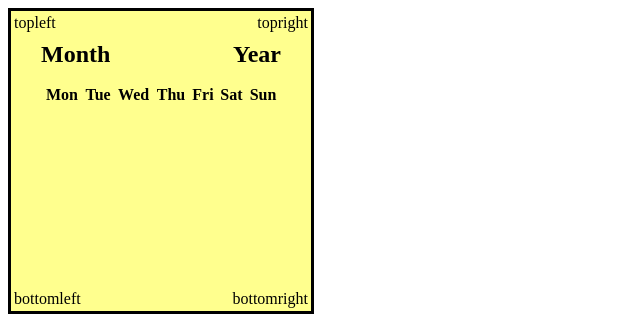
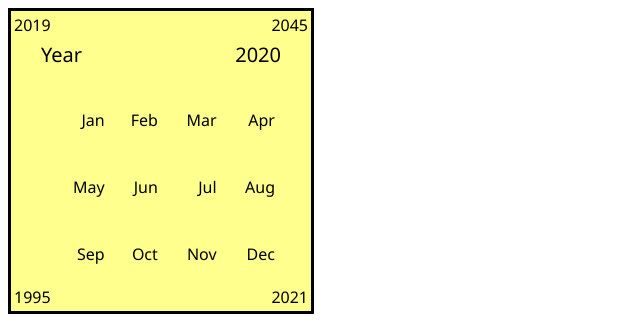
Before and after one commit to baclemen/widget_detector, a browser extension: page datepickerwidget/datepickerwidget.html in a window 1280 px wide. Shown: the top 332 px of the page, without its empty margins (0-640 px from the left). Drawn offline with nearby package versions, Linux system fonts and the light colour scheme.

Commit message:
scrolling works, pinchtest

```diff
--- a/datepickerwidget/datepickerwidget.css
+++ b/datepickerwidget/datepickerwidget.css
@@ -1,8 +1,14 @@
+
 [id="mon"]{
-
-    display: inline-block;
-    margin: 10%;
-    margin-bottom: 5%;
+    position: relative;
+    display: block !important;
+    top: 0;
+    left: 0;
+    margin-left: 10% !important;
+    margin-top: 10% !important;
+    margin-bottom: 5% !important;
+    font-size: 1.25em !important;
+    font-family: 'Segoe UI', Tahoma, Geneva, Verdana, sans-serif;
 
 }
 
@@ -12,28 +18,47 @@
     right: 0;
     margin: 10%;
     margin-bottom: 5%;
-    display: inline-block;
+    display: inline-block !important;
+    font-size: 1.25em !important;
+    font-family: 'Segoe UI', Tahoma, Geneva, Verdana, sans-serif;
 }
 [id="pickercontainer"]{
-    position: relative;
-    display: inline-block;
+    position: relative !important;
+    display: block;
     left: auto;
     right: auto;
     width: 300px;
     height: 300px;
     background-color: rgb(255, 255, 142);
     border: 3px solid black;
+    z-index: 1000000;
+    font-family: 'Segoe UI', Tahoma, Geneva, Verdana, sans-serif;
 }
 [id="pickertable"]{
     margin-left: auto;
     margin-right: auto;
     width: 80%;
+    height: 70%;
     font-size: 1em;
+    border: 0;
 }
-[class="navdat"]{
+
+[class="pickertablerow"]{
+    text-align: right !important;
+}
+
+table[class="cbdatepicker"], tr[class="cbdatepicker"], td[class="cbdatepicker"], th[class="cbdatepicker"]{
+    font-family: 'Segoe UI', Tahoma, Geneva, Verdana, sans-serif !important;
+    text-align: right !important;
+    padding: 0 !important;
+    border: 0;
+    background-color: rgb(255, 255, 142);
+}
+
+p[class="navdat"]{
     display: inline;
     position: absolute;
-    margin: 1%;
+    margin: 1% !important;
 }
 [id="navtopleft"]{
     top:0;
--- a/datepickerwidget/datepickerwidget.html
+++ b/datepickerwidget/datepickerwidget.html
@@ -5,75 +5,74 @@
     <script src='../thirdParty/zingtouch/dist/zingtouch.min.js'></script>
     <link rel="stylesheet" type="text/css" href="datepickerwidget.css">
 
-
         <div id="pickercontainer">
             <p class="navdat" id="navtopleft">topleft</p>
             <p class="navdat" id="navtopright">topright</p>
-        <h2 id="mon">Month</h1>
-        <h2 id="yea">Year</h2>
-        <table id="pickertable">
-            <tr>
-                <th>Mon</th>
-                <th>Tue</th>
-                <th>Wed</th>
-                <th>Thu</th>
-                <th>Fri</th>
-                <th>Sat</th>
-                <th>Sun</th>
+            <p id="mon">Month</p>
+            <p id="yea">Year</p>
+            <table id="pickertable" class="cbdatepicker">
+                <tr class="cbdatepicker" id="cbdatepickerheader">
+                    <th class="cbdatepicker">Mon</th>
+                    <th class="cbdatepicker">Tue</th>
+                    <th class="cbdatepicker">Wed</th>
+                    <th class="cbdatepicker">Thu</th>
+                    <th class="cbdatepicker">Fri</th>
+                    <th class="cbdatepicker">Sat</th>
+                    <th class="cbdatepicker">Sun</th>
                 </tr>
-            <tr>
-                <td id="d00" onclick="clickevent()"></td>
-                <td id="d01"></td>
-                <td id="d02"></td>
-                <td id="d03"></td>
-                <td id="d04"></td>
-                <td id="d05"></td>
-                <td id="d06"></td>
+                <tr class="cbdatepicker">
+                    <td class="cbdatepicker" id="d00" ></td>
+                    <td class="cbdatepicker" id="d01"></td>
+                    <td class="cbdatepicker" id="d02"></td>
+                    <td class="cbdatepicker" id="d03"></td>
+                    <td class="cbdatepicker" id="d04"></td>
+                    <td class="cbdatepicker" id="d05"></td>
+                    <td class="cbdatepicker" id="d06"></td>
                 </tr>
-            <tr>
-                <td id="d10"></td>
-                <td id="d11"></td>
-                <td id="d12"></td>
-                <td id="d13"></td>
-                <td id="d14"></td>
-                <td id="d15"></td>
-                <td id="d16"></td>
+                <tr class="cbdatepicker">
+                    <td class="cbdatepicker" id="d10"></td>
+                    <td class="cbdatepicker" id="d11"></td>
+                    <td class="cbdatepicker" id="d12"></td>
+                    <td class="cbdatepicker" id="d13"></td>
+                    <td class="cbdatepicker" id="d14"></td>
+                    <td class="cbdatepicker" id="d15"></td>
+                    <td class="cbdatepicker" id="d16"></td>
                 </tr>
-            <tr>
-                <td id="d20"></td>
-                <td id="d21"></td>
-                <td id="d22"></td>
-                <td id="d23"></td>
-                <td id="d24"></td>
-                <td id="d25"></td>
-                <td id="d26"></td>
+                <tr class="cbdatepicker">
+                    <td class="cbdatepicker" id="d20"></td>
+                    <td class="cbdatepicker" id="d21"></td>
+                    <td class="cbdatepicker" id="d22"></td>
+                    <td class="cbdatepicker" id="d23"></td>
+                    <td class="cbdatepicker" id="d24"></td>
+                    <td class="cbdatepicker" id="d25"></td>
+                    <td class="cbdatepicker" id="d26"></td>
                 </tr>
-            <tr>
-                <td id="d30"></td>
-                <td id="d31"></td>
-                <td id="d32"></td>
-                <td id="d33"></td>
-                <td id="d34"></td>
-                <td id="d35"></td>
-                <td id="d36"></td>
+                <tr class="cbdatepicker">
+                    <td class="cbdatepicker" id="d30"></td>
+                    <td class="cbdatepicker" id="d31"></td>
+                    <td class="cbdatepicker" id="d32"></td>
+                    <td class="cbdatepicker" id="d33"></td>
+                    <td class="cbdatepicker" id="d34"></td>
+                    <td class="cbdatepicker" id="d35"></td>
+                    <td class="cbdatepicker" id="d36"></td>
                 </tr>
-            <tr>
-                <td id="d40"></td>
-                <td id="d41"></td>
-                <td id="d42"></td>
-                <td id="d43"></td>
-                <td id="d44"></td>
-                <td id="d45"></td>
-                <td id="d46"></td>
+                <tr class="cbdatepicker">
+                    <td class="cbdatepicker" id="d40"></td>
+                    <td class="cbdatepicker" id="d41"></td>
+                    <td class="cbdatepicker" id="d42"></td>
+                    <td class="cbdatepicker" id="d43"></td>
+                    <td class="cbdatepicker" id="d44"></td>
+                    <td class="cbdatepicker" id="d45"></td>
+                    <td class="cbdatepicker" id="d46"></td>
                 </tr>
-            <tr>
-                <td id="d50"></td>
-                <td id="d51"></td>
-                <td id="d52"></td>
-                <td id="d53"></td>
-                <td id="d54"></td>
-                <td id="d55"></td>
-                <td id="d56"></td>
+                <tr class="cbdatepicker">
+                    <td class="cbdatepicker" id="d50"></td>
+                    <td class="cbdatepicker" id="d51"></td>
+                    <td class="cbdatepicker" id="d52"></td>
+                    <td class="cbdatepicker" id="d53"></td>
+                    <td class="cbdatepicker" id="d54"></td>
+                    <td class="cbdatepicker" id="d55"></td>
+                    <td class="cbdatepicker" id="d56"></td>
                 </tr>
             </table>
             <p class="navdat" id="navbotleft">bottomleft</p>
--- a/datepickerwidget/datepickerwidget.js
+++ b/datepickerwidget/datepickerwidget.js
@@ -1,13 +1,16 @@
 //this is where i do date picker interaction
 
 const monthNames = ["January", "February", "March", "April", "May", "June", "July", "August", "September", "October", "November", "December"];
+const monthNamesshort = ["Jan", "Feb", "Mar", "Apr", "May", "Jun", "Jul", "Aug", "Sep", "Oct", "Nov", "Dec"];
 var globdate = new Date();
+var globview = 0 //0 : month , 1 : year, 2: 25 years
+var globviewmax = 1;
 //today.setDate(today.getDate() - 1);
 
 
-// console.log(globdate);
-// viewchange(globdate,1);
-// addlisteners();
+console.log(globdate);
+viewchange(globdate,1);
+addlisteners();
 
 
 
@@ -54,7 +57,7 @@ function writemonth(date){
     const datemp = new Date((date.getMonth()+1) + ' 1 ' + date.getFullYear())
     console.log(datemp)
     x = findpos(datemp);
-    console.log(x);
+    console.log("writemonth");
     var rowtemp = x.row;
     var linetemp = x.line;
 
@@ -75,18 +78,47 @@ function writemonth(date){
             break
         }
     }
+
+}
+
+function writeyear(date){
+
+    globview = 1;
+    var d = 0;
+
+    document.getElementById("yea").innerHTML = date.getFullYear();
+    document.getElementById("mon").innerHTML = " Year ";
+
+    document.getElementById("cbdatepickerheader").style.display="none"
+
+    for(var i = 1; i<4; i++){
+        for(var j = 1; j<5; j++){
+            setField(i,j,monthNames[d].substring(0,3));
+            d++;
+        }
+    }
+
 }
 
 function writecorners(date){
+
     var navtopleft = document.getElementById("navtopleft");
     var navtopright = document.getElementById("navtopright");
     var navbotleft = document.getElementById("navbotleft");
     var navbotright = document.getElementById("navbotright");
 
+    if(globview == 0){
     navtopleft.innerHTML = monthNames[(date.getMonth()-1+12)%12];
     navbotright.innerHTML = monthNames[(date.getMonth()+1)%12];
     navtopright.innerHTML = date.getFullYear() + 1;
     navbotleft.innerHTML = date.getFullYear() - 1;
+    }
+    else if(globview == 1){
+        navtopleft.innerHTML = date.getFullYear() - 1;
+        navbotright.innerHTML = date.getFullYear() + 1;
+        navtopright.innerHTML = date.getFullYear() + 25;
+        navbotleft.innerHTML = date.getFullYear() - 25;
+    }
 
 }
 
@@ -95,14 +127,23 @@ function daysInMonth (date) {
     return x;
 }
 
-function viewchange (date, level){
+function viewchange (date, view){
+    globview = view;
     console.log(date.getMonth());
     console.log(date.getFullYear());
 
-    globdate.setMonth(date.getMonth())
-    globdate.setYear(date.getFullYear())
+    globdate.setMonth(date.getMonth());
+    globdate.setYear(date.getFullYear());
     clearboard();
+    console.log("viewchange");
+    if(globview == 0){
+        console.log("viewchange0");
         writemonth(date);
+    }
+    else if (globview == 1){
+        console.log("viewchange");
+        writeyear(date);
+    }
     writecorners(date);
 }
 
@@ -121,7 +162,7 @@ function addlisteners(){
         for (var i = 0; i < rows.length; i++) {
             for (var j = 0; j < rows[i].cells.length; j++ ) {
 
-                rows[i].cells[j].addEventListener('click', selectDate);
+                rows[i].cells[j].addEventListener('click', celllistener);
         }
     }
 
@@ -132,33 +173,75 @@ function addlisteners(){
     // pickercontainer.addEventListener("touchmove", handleMove);
     var pickercontainer = document.getElementById('pickercontainer');
     var activeRegion = new ZingTouch.Region(pickercontainer);
-    console.log(activeRegion)
+    console.log(activeRegion);
     activeRegion.bind(pickercontainer, 'swipe', onswipe);
+
+    activeRegion.bind(pickercontainer, 'pinch', onpinch);
+
+    pickercontainer.addEventListener('wheel', onzoom);
+    console.log("scrolllogger")
 
     console.log("listeners added")
 }
 
 //functions for user interaction
 function topleft(){
+    if(globview == 0){
         globdate.setMonth(globdate.getMonth()-1);
-    viewchange(globdate,1);
+        viewchange(globdate, 0);
+    }
+    else if(globview == 1){
+        globdate.setYear(globdate.getFullYear()-1);
+        viewchange(globdate, 1);
+    }
 }
 function topright(){
+    if(globview == 0){
         globdate.setYear(globdate.getFullYear()+1);
-    viewchange(globdate,1);
+        viewchange(globdate, 0);
+    }
+    else if(globview == 1){
+        globdate.setYear(globdate.getFullYear()+25);
+        viewchange(globdate, 1);
+    }
+
 }
 function botleft(){
+    if(globview == 0){
         globdate.setYear(globdate.getFullYear()-1);
-    viewchange(globdate,1);
+        viewchange(globdate, 0);
+    }
+    else if(globview == 1){
+        globdate.setYear(globdate.getFullYear()-25);
+        viewchange(globdate, 1);
+    }
 }
 function botright(){
+    if(globview == 0){
         globdate.setMonth(globdate.getMonth()+1);
-    viewchange(globdate,1);
+        viewchange(globdate, 0);
     }
-function selectDate(event){
+    else if(globview == 1){
+        globdate.setYear(globdate.getFullYear()+1);
+        viewchange(globdate, 1);
+    }
+
+}
+function celllistener(event){
     console.log(event);
+    if(globview == 0){
         var val =event.srcElement.id.match(/\d+/)[0];
         returnDate(val);
+    }
+    else if(globview == 1){
+        var val = document.getElementById(event.srcElement.id).innerHTML;
+
+        var n = monthNamesshort.indexOf(val);
+
+        var date = new Date(globdate);
+        date.setMonth(n);
+        viewchange(date,0);
+    }
 }
 function handleStart(event){
     console.log("start");
@@ -180,6 +263,17 @@ swipe = new ZingTouch.Swipe({
 	escapeVelocity: 0.25
 });
 
+function onzoom(e){
+    console.log(e);
+    if(e.deltaY < 0){
+        var view = Math.max(0,globview-1);
+    }
+    else{
+        var view = Math.min(globviewmax,globview + 1);
+    }
+    viewchange(globdate,view);
+}
+
 function onswipe(e){
     direction = Math.floor(e.detail.data[0].currentDirection/90);
     console.log(direction);
@@ -199,6 +293,10 @@ function onswipe(e){
         }
 }
 
+function onpinch(e){
+    console.log(e);
+}
+
 function returnDate(val){
     output = document.getElementById("output")
     var x = Math.floor(val/10)
```
Lines whose indentation alone changed are shown as unchanged.
